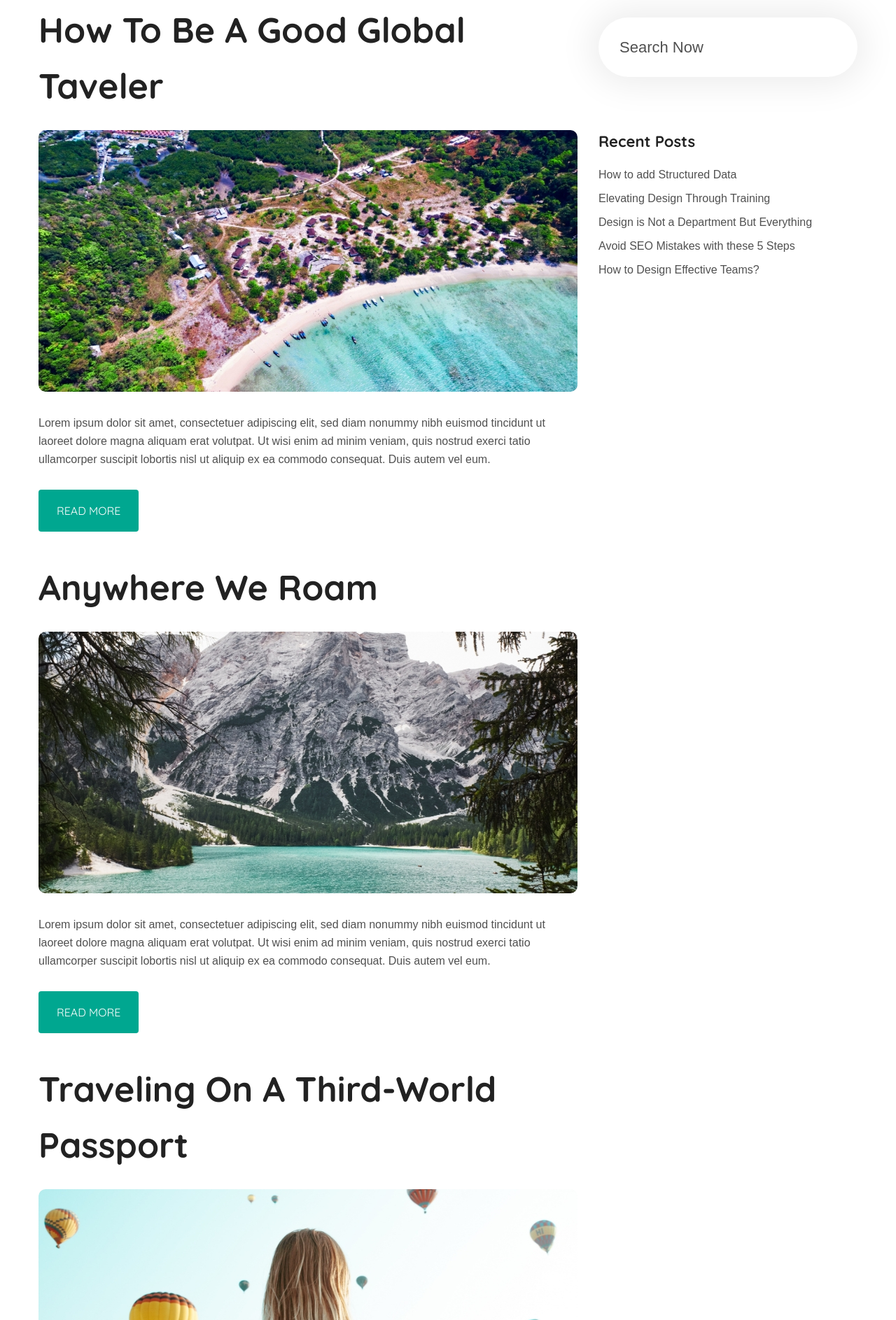
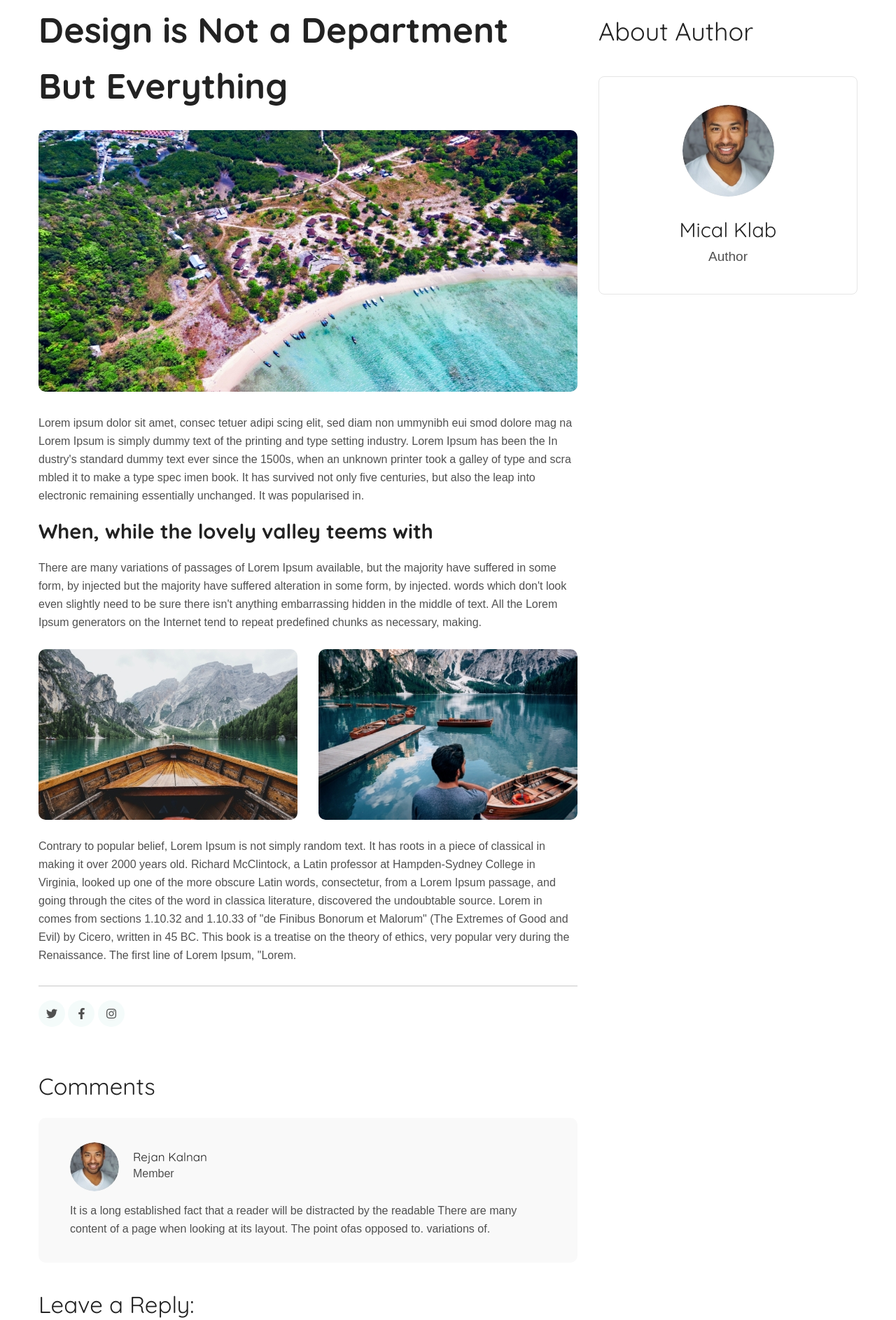
Before and after one commit to ashrafulsarkar/travleLid, a plain HTML site: page blog_details.html in a window 1280 px wide. Shown: the part 733-2620 px from the top of the page at 70% size. Drawn offline with Linux system fonts and the light colour scheme; a web font is replaced by a local one.

Commit message:
blog details add

```diff
--- a/blog_post.html
+++ b/blog_details.html
@@ -68,7 +68,7 @@
         <!-- slider area -->
         <div class="slider-area">
             <div class="slider-part"
-                style="background: linear-gradient(rgba(0, 0, 0, 0.2) , rgba(0, 0, 0, 0.2)), url(img/slider/blog_post.jpg);">
+                style="background: linear-gradient(rgba(0, 0, 0, 0.2) , rgba(0, 0, 0, 0.2)), url(img/slider/blog_details.jpg);">
                 <div class="container">
                     <div class="row">
                         <div class="col-lg-12">
@@ -76,7 +76,7 @@
                                 <nav aria-label="breadcrumb">
                                     <ol class="breadcrumb">
                                         <li class="breadcrumb-item"><a href="index.html">Home</a></li>
-                                        <li class="breadcrumb-item active" aria-current="page">Blog Post</li>
+                                        <li class="breadcrumb-item active" aria-current="page">Blog Details</li>
                                     </ol>
                                 </nav>
                             </div>
@@ -86,145 +86,107 @@
             </div>
         </div>
     </header>
-    <!-- Blog Post area -->
+    <!-- Blog Post Details area -->
     <section id="blog-post" class="pt-130">
         <div class="container">
             <div class="row">
                 <div class="col-lg-8">
                     <div class="single-post pb-40">
-                        <div class="post-title">
-                            <h2>How To Be A Good Global Taveler</h2>
+                        <div class="post-title blog-title">
+                            <h2>Design is Not a Department But Everything</h2>
                         </div>
                         <div class="post-img">
                             <img src="img/blog/blog1.jpg" alt="">
                         </div>
                         <div class="post-text">
-                            <p>Lorem ipsum dolor sit amet, consectetuer adipiscing elit, sed diam nonummy nibh euismod
-                                tincidunt ut
-                                laoreet dolore magna aliquam erat volutpat. Ut wisi enim ad minim veniam, quis nostrud
-                                exerci tatio
-                                ullamcorper suscipit lobortis nisl ut aliquip ex ea commodo consequat. Duis autem vel
-                                eum.</p>
+                            <p>Lorem ipsum dolor sit amet, consec tetuer adipi scing elit, sed diam non ummynibh eui
+                                smod dolore mag na Lorem Ipsum is simply dummy text of the printing and type setting
+                                industry. Lorem Ipsum has been the In dustry's standard dummy text ever since the 1500s,
+                                when an unknown printer took a galley of type and scra mbled it to make a type spec imen
+                                book. It has survived not only five centuries, but also the leap into electronic
+                                remaining essentially unchanged. It was popularised in.</p>
+                            <h3>When, while the lovely valley teems with</h3>
+                            <p>There are many variations of passages of Lorem Ipsum available, but the majority have
+                                suffered in some form, by injected but the majority have suffered alteration in some
+                                form, by injected. words which don't look even slightly need to be sure there isn't
+                                anything embarrassing hidden in the middle of text. All the Lorem Ipsum generators on
+                                the Internet tend to repeat predefined chunks as necessary, making.</p>
+                            <div class="post-img post-into-img">
+                                <div class="row">
+                                    <div class="col-lg-6">
+                                        <img src="img/blog/blog-details1.jpg" alt="">
                                     </div>
-                        <div class="post-btn">
-                            <a href="#" class="btn">Read More</a>
+                                    <div class="col-lg-6">
+                                        <img src="img/blog/blog-details2.jpg" alt="">
                                     </div>
                                 </div>
-                    <div class="single-post pb-40">
-                        <div class="post-title">
-                            <h2>Anywhere We Roam</h2>
                             </div>
-                        <div class="post-img">
-                            <img src="img/blog/blog2.jpg" alt="">
+                            <p>Contrary to popular belief, Lorem Ipsum is not simply random text. It has roots in a
+                                piece of classical in making it over 2000 years old. Richard McClintock, a Latin
+                                professor at Hampden-Sydney College in Virginia, looked up one of the more obscure Latin
+                                words, consectetur, from a Lorem Ipsum passage, and going through the cites of the word
+                                in classica literature, discovered the undoubtable source. Lorem in comes from sections
+                                1.10.32 and 1.10.33 of "de Finibus Bonorum et Malorum" (The Extremes of Good and Evil)
+                                by Cicero, written in 45 BC. This book is a treatise on the theory of ethics, very
+                                popular very during the Renaissance. The first line of Lorem Ipsum, "Lorem.</p>
                         </div>
-                        <div class="post-text">
-                            <p>Lorem ipsum dolor sit amet, consectetuer adipiscing elit, sed diam nonummy nibh euismod
-                                tincidunt ut
-                                laoreet dolore magna aliquam erat volutpat. Ut wisi enim ad minim veniam, quis nostrud
-                                exerci tatio
-                                ullamcorper suscipit lobortis nisl ut aliquip ex ea commodo consequat. Duis autem vel
-                                eum.</p>
+                        <div class="post-social bottom-social">
+                            <a href="#"><i class="fab fa-twitter"></i></a>
+                            <a href="#"><i class="fab fa-facebook-f"></i></a>
+                            <a href="#"><i class="fab fa-instagram"></i></a>
                         </div>
-                        <div class="post-btn">
-                            <a href="#" class="btn">Read More</a>
+                        <div class="post-comment">
+                            <h4>Comments</h4>
+                            <div class="comment-details">
+                                <div class="comment-author-details d-flex align-items-center">
+                                    <div class="comment-author-img">
+                                        <img src="img/author/author1.jpg" alt="">
+                                    </div>
+                                    <div class="author-info">
+                                        <h4>Rejan Kalnan</h4>
+                                        <p>Member</p>
                                     </div>
                                 </div>
-                    <div class="single-post pb-40">
-                        <div class="post-title">
-                            <h2>Traveling On A Third-World Passport</h2>
-                        </div>
-                        <div class="post-img">
-                            <img src="img/blog/blog3.jpg" alt="">
-                        </div>
-                        <div class="post-text">
-                            <p>Lorem ipsum dolor sit amet, consectetuer adipiscing elit, sed diam nonummy nibh euismod
-                                tincidunt ut
-                                laoreet dolore magna aliquam erat volutpat. Ut wisi enim ad minim veniam, quis nostrud
-                                exerci tatio
-                                ullamcorper suscipit lobortis nisl ut aliquip ex ea commodo consequat. Duis autem vel
-                                eum.</p>
-                        </div>
-                        <div class="post-btn">
-                            <a href="#" class="btn">Read More</a>
+                                <div class="comment-text">
+                                    <p>It is a long established fact that a reader will be distracted by the readable There are many content of a page when looking at its layout. The point ofas opposed to. variations of.</p>
                                 </div>
                             </div>
-                    <div class="single-post pb-40">
-                        <div class="post-title">
-                            <h2>How To Visit Chernobyl Responsibly</h2>
                         </div>
-                        <div class="post-img">
-                            <img src="img/blog/blog4.jpg" alt="">
+                        <div class="leave-comment">
+                            <h4>Leave a Reply:</h4>
+                            <form action="#">
+                                <div class="row">
+                                    <div class="col-lg-12">
+                                        <textarea name="comment" id="comment" cols="30" rows="10" placeholder="Comment"></textarea>
                                     </div>
-                        <div class="post-text">
-                            <p>Lorem ipsum dolor sit amet, consectetuer adipiscing elit, sed diam nonummy nibh euismod
-                                tincidunt ut
-                                laoreet dolore magna aliquam erat volutpat. Ut wisi enim ad minim veniam, quis nostrud
-                                exerci tatio
-                                ullamcorper suscipit lobortis nisl ut aliquip ex ea commodo consequat. Duis autem vel
-                                eum.</p>
+                                    <div class="col-lg-6">
+                                        <input type="text" placeholder="Full Name">
                                     </div>
-                        <div class="post-btn">
-                            <a href="#" class="btn">Read More</a>
+                                    <div class="col-lg-6">
+                                        <input type="email" placeholder="Email Address">
+                                    </div>
+                                    <div class="col-lg-12">
+                                        <div class="comment-btn">
+                                            <a href="#" class="btn">Submit</a>
                                         </div>
                                     </div>
-                    <div class="single-post pb-40">
-                        <div class="post-title">
-                            <h2>Is Heron Island Australias Best Keot Secret?</h2>
                                 </div>
-                        <div class="post-img">
-                            <img src="img/blog/blog5.jpg" alt="">
+                            </form>
                         </div>
-                        <div class="post-text">
-                            <p>Lorem ipsum dolor sit amet, consectetuer adipiscing elit, sed diam nonummy nibh euismod
-                                tincidunt ut
-                                laoreet dolore magna aliquam erat volutpat. Ut wisi enim ad minim veniam, quis nostrud
-                                exerci tatio
-                                ullamcorper suscipit lobortis nisl ut aliquip ex ea commodo consequat. Duis autem vel
-                                eum.</p>
-                        </div>
-                        <div class="post-btn">
-                            <a href="#" class="btn">Read More</a>
-                        </div>
-                    </div>
-                    <div class="post-pagination pt-45 pb-50">
-                        <nav aria-label="Page navigation">
-                            <ul class="pagination">
-                              <li class="page-item disabled">
-                                <a class="page-link" href="#" tabindex="-1">Previous</a>
-                              </li>
-                              <li class="page-item"><a class="page-link" href="#">1</a></li>
-                              <li class="page-item"><a class="page-link" href="#">2</a></li>
-                              <li class="page-item active">
-                                <a class="page-link" href="#">3 <span class="sr-only">(current)</span></a>
-                              </li>
-                              <li class="page-item"><a class="page-link" href="#">4</a></li>
-                              <li class="page-item"><a class="page-link" href="#">5</a></li>
-                              <li class="page-item">
-                                <a class="page-link" href="#">Next</a>
-                              </li>
-                            </ul>
-                          </nav>
                     </div>
                 </div>
                 <div class="col-lg-4">
                     <div class="side-bar pb-50">
-                        <div class="search-post">
-                            <form action="#">
-                                <input type="text" placeholder="Search Now">
-                            </form>
+                        <div class="post-author">
+                            <h3>About Author</h3>
+                            <div class="author-info-details">
+                                <div class="author-img">
+                                    <img src="img/author/author2.jpg" alt="">
                                 </div>
-                        <div class="recent-post">
-                            <div class="recent-title">
-                                <h3>Recent Posts</h3>
+                                <div class="author-details">
+                                    <h2>Mical Klab</h2>
+                                    <p>Author</p>
                                 </div>
-                            <div class="recent-list">
-                                <ul>
-                                    <li><a href="#">How to add Structured Data</a></li>
-                                    <li><a href="#">Elevating Design Through Training</a></li>
-                                    <li><a href="#">Design is Not a Department But Everything</a></li>
-                                    <li><a href="#">Avoid SEO Mistakes with these 5 Steps</a></li>
-                                    <li><a href="#">How to Design Effective Teams?</a></li>
-                                </ul>
                             </div>
                         </div>
                     </div>
@@ -246,7 +208,7 @@
                                 <p>Lorem Ipsum is simply dummy text of the printing and typesetting do industry's
                                     standard dummy.</p>
                             </div>
-                            <div class="footer-social">
+                            <div class="bottom-social">
                                 <a href="#"><i class="fab fa-twitter"></i></a>
                                 <a href="#"><i class="fab fa-facebook-f"></i></a>
                                 <a href="#"><i class="fab fa-instagram"></i></a>
--- a/css/style.css
+++ b/css/style.css
@@ -48,7 +48,7 @@ body {
 }
 
 img {
-    max-width: 100%;
+    width: 100%;
     transition: all 0.3s ease-out 0s;
 }
 
@@ -80,11 +80,12 @@ a:focus,
 }
 a:hover,
 a:focus{
-    color: #00a790;
     text-decoration: none;
     box-shadow: none !important;
 }
-
+a:focus{
+    color: #ffffff;
+}
 a,
 button {
     color: #505050;
@@ -870,7 +871,7 @@ button.slick-prev {
     margin-top: 38px;
     margin-bottom: 22px;
 }
-.footer-social a i {
+.bottom-social a i {
     width: 25px;
     height: 25px;
     line-height: 25px;
@@ -1056,3 +1057,119 @@ button.slick-prev {
 .recent-list ul li {
     line-height: 34px;
 }
+/* blog details */
+.blog-title h2 {
+    padding-right: 10px;
+}
+.post-text h3 {
+    font-size: 29px;
+    line-height: 24px;
+    padding-top: 10px;
+    padding-bottom: 20px;
+}
+.post-into-img {
+    padding-top: 10px;
+    padding-bottom: 25px;
+}
+.post-social {
+    border-top: 1px solid #70707061;
+    padding: 20px 0;
+}
+.post-social a i {
+    background: #F4FBFA;
+    width: 38px;
+    height: 38px;
+    line-height: 38px;
+    border-radius: 50%;
+}
+.post-comment {
+    padding-top: 45px;
+}
+.post-comment h4,
+.leave-comment h4 {
+    font-size: 33px;
+    font-weight: 400;
+    margin-bottom: 25px;
+}
+.comment-author-img img {
+    border-radius: 50%;
+}
+.comment-author-img {
+    width: 70px;
+    height: 70px;
+    float: left;
+}
+.comment-details {
+    background: #F9F9F9;
+    border-radius: 10px;
+    padding: 35px 45px;
+}
+.author-info h4 {
+    font-size: 17px;
+    margin-bottom: 0;
+}
+.author-info {
+    display: inline-block;
+    margin-left: 20px;
+}
+.author-info p {
+    margin-bottom: 0;
+}
+.comment-text p {
+    margin-bottom: 0;
+    padding-top: 15px;
+}
+.leave-comment h4 {
+    padding-top: 40px;
+}
+.leave-comment textarea {
+    width: 100%;
+    height: 200px;
+    resize: none;
+    background: #F9F9F9;
+    border: none;
+    padding: 28px 40px;
+    border-radius: 4px;
+    margin-bottom: 20px;
+}
+.leave-comment input {
+    width: 100%;
+    background: #F9F9F9;
+    border: none;
+    height: 60px;
+    padding-left: 40px;
+    border-radius: 4px;
+    margin-bottom: 20px;
+}
+.comment-btn .btn {
+    padding: 23px 59px;
+}
+.post-author h3 {
+    font-size: 36px;
+    font-weight: 400;
+    padding-top: 20px;
+    padding-bottom: 35px;
+}
+.author-info-details {
+    border: 1px solid #7070702e;
+    border-radius: 8px;
+    text-align: center;
+    padding-top: 40px;
+    padding-bottom: 25px;
+}
+.author-img {
+    width: 131px;
+    height: 131px;
+    margin: auto;
+}
+.author-img img {
+    border-radius: 50%;
+}
+.author-details h2 {
+    font-size: 29px;
+    font-weight: 400;
+    padding-top: 30px;
+}
+.author-details p {
+    font-size: 19px;
+}
```
Also changed, not shown: about.html (+1 -1 lines), index.html (+1 -1 lines), img/author/author1.jpg (added), img/author/author2.jpg (added), img/blog/blog-details1.jpg (added), img/blog/blog-details2.jpg (added), img/slider/blog_details.jpg (added). Lines whose indentation alone changed are shown as unchanged.
